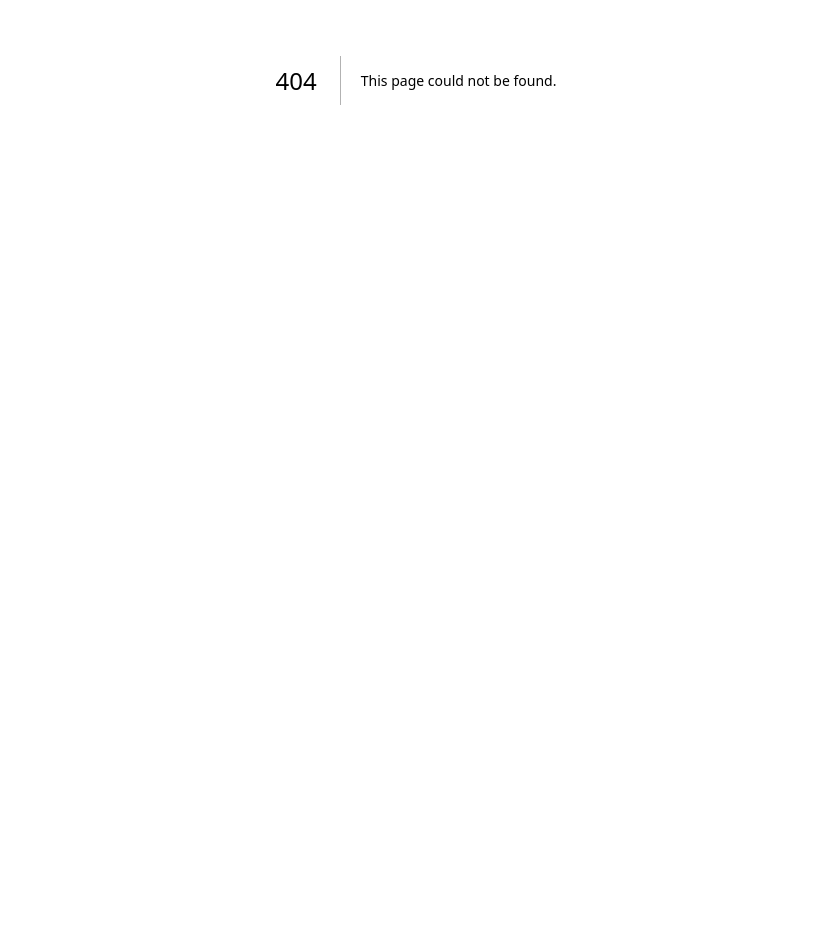
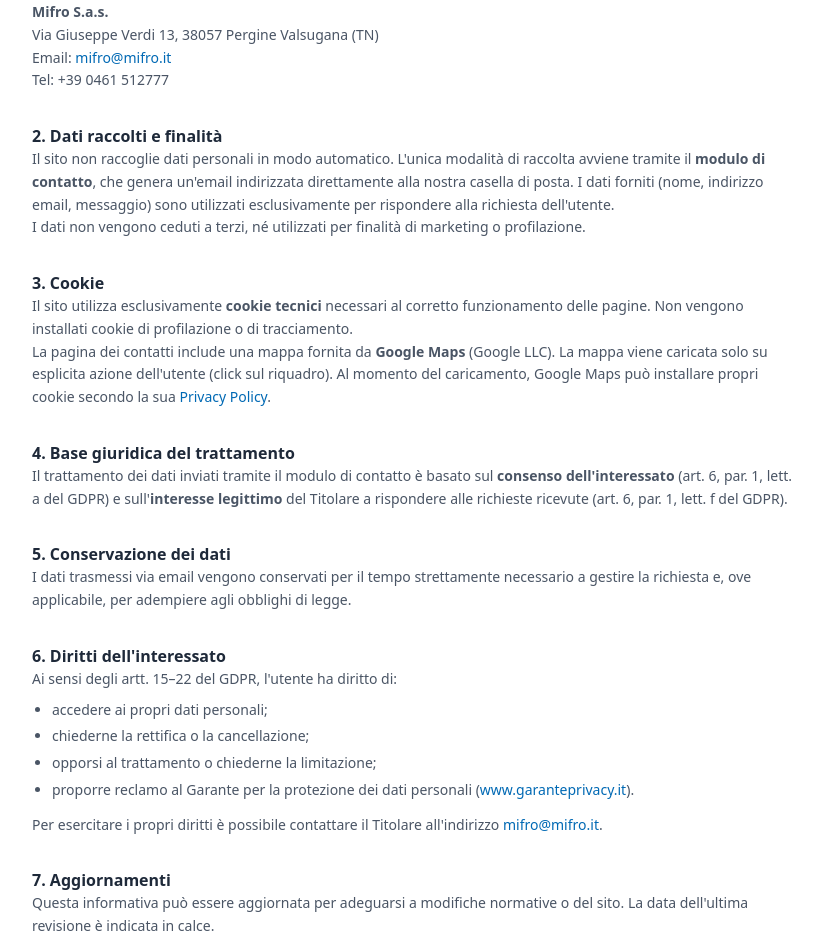
Before and after one commit to DavideMichelon10/mifro, a Next.js app: page /privacy in a window 1280 px wide. Before the commit this address had no page. Shown: the part 320-1272 px from the top of the page, without its empty margins (224-1046 px from the left). Before the commit the page ends 800 px from the top, so only its background shows below. Built offline with nearby package versions, Linux system fonts and the light colour scheme.

Commit message:
Pagina privacy

```diff
--- a/src/app/(site)/page.tsx
+++ b/src/app/(site)/page.tsx
@@ -6,6 +6,7 @@ import Section, { SectionHeader } from "@/components/Section";
 import Card from "@/components/Card";
 import { type IconName } from "@/components/Icons";
 import ScrollReveal from "@/components/ScrollReveal";
+import MapEmbed from "@/components/MapEmbed";
 
 export default function HomePage() {
   const { hero, services, sectors, partner, certifications, ctaFinal, contact, hoursShort } =
@@ -183,12 +184,8 @@ export default function HomePage() {
             </div>
 
             {contact.googleMapsEmbed ? (
-              <iframe
+              <MapEmbed
                 src={contact.googleMapsEmbed}
-                className="h-64 w-full rounded-xl border-0"
-                allowFullScreen
-                loading="lazy"
-                referrerPolicy="no-referrer-when-downgrade"
                 title="Posizione Mifro su Google Maps"
               />
             ) : (
--- /dev/null
+++ b/src/app/(site)/privacy/page.tsx
@@ -0,0 +1,103 @@
+import type { Metadata } from "next";
+import { siteConfig } from "@/content/site";
+import Section, { SectionHeader } from "@/components/Section";
+
+export const metadata: Metadata = {
+  title: "Privacy Policy – Mifro S.a.s.",
+  description:
+    "Informativa sul trattamento dei dati personali di Mifro S.a.s. ai sensi del Regolamento UE 2016/679 (GDPR).",
+  alternates: { canonical: "/privacy" },
+  robots: { index: false },
+};
+
+export default function PrivacyPage() {
+  const { contact } = siteConfig;
+  const year = new Date().getFullYear();
+
+  return (
+    <Section>
+      <SectionHeader
+        title="Privacy Policy"
+        subtitle="Informativa sul trattamento dei dati personali ai sensi del Regolamento UE 2016/679 (GDPR)"
+      />
+
+      <div className="prose prose-gray mx-auto max-w-3xl text-sm leading-relaxed text-gray-600">
+
+        <h2 className="mt-8 text-base font-semibold text-gray-800">1. Titolare del trattamento</h2>
+        <p>
+          <strong>Mifro S.a.s.</strong><br />
+          {contact.fullAddress}<br />
+          Email: <a href={`mailto:${contact.email}`} className="text-brand-600 hover:underline">{contact.email}</a><br />
+          Tel: {contact.phone}
+        </p>
+
+        <h2 className="mt-8 text-base font-semibold text-gray-800">2. Dati raccolti e finalità</h2>
+        <p>
+          Il sito non raccoglie dati personali in modo automatico. L'unica modalità di raccolta avviene
+          tramite il <strong>modulo di contatto</strong>, che genera un'email indirizzata direttamente
+          alla nostra casella di posta. I dati forniti (nome, indirizzo email, messaggio) sono utilizzati
+          esclusivamente per rispondere alla richiesta dell'utente.
+        </p>
+        <p>
+          I dati non vengono ceduti a terzi, né utilizzati per finalità di marketing o profilazione.
+        </p>
+
+        <h2 className="mt-8 text-base font-semibold text-gray-800">3. Cookie</h2>
+        <p>
+          Il sito utilizza esclusivamente <strong>cookie tecnici</strong> necessari al corretto
+          funzionamento delle pagine. Non vengono installati cookie di profilazione o di tracciamento.
+        </p>
+        <p>
+          La pagina dei contatti include una mappa fornita da <strong>Google Maps</strong> (Google LLC).
+          La mappa viene caricata solo su esplicita azione dell'utente (click sul riquadro). Al momento
+          del caricamento, Google Maps può installare propri cookie secondo la sua{" "}
+          <a
+            href="https://policies.google.com/privacy"
+            target="_blank"
+            rel="noopener noreferrer"
+            className="text-brand-600 hover:underline"
+          >
+            Privacy Policy
+          </a>.
+        </p>
+
+        <h2 className="mt-8 text-base font-semibold text-gray-800">4. Base giuridica del trattamento</h2>
+        <p>
+          Il trattamento dei dati inviati tramite il modulo di contatto è basato sul
+          <strong> consenso dell'interessato</strong> (art. 6, par. 1, lett. a del GDPR) e
+          sull'<strong>interesse legittimo</strong> del Titolare a rispondere alle richieste ricevute
+          (art. 6, par. 1, lett. f del GDPR).
+        </p>
+
+        <h2 className="mt-8 text-base font-semibold text-gray-800">5. Conservazione dei dati</h2>
+        <p>
+          I dati trasmessi via email vengono conservati per il tempo strettamente necessario a gestire
+          la richiesta e, ove applicabile, per adempiere agli obblighi di legge.
+        </p>
+
+        <h2 className="mt-8 text-base font-semibold text-gray-800">6. Diritti dell'interessato</h2>
+        <p>Ai sensi degli artt. 15–22 del GDPR, l'utente ha diritto di:</p>
+        <ul className="ml-5 mt-2 list-disc space-y-1">
+          <li>accedere ai propri dati personali;</li>
+          <li>chiederne la rettifica o la cancellazione;</li>
+          <li>opporsi al trattamento o chiederne la limitazione;</li>
+          <li>proporre reclamo al Garante per la protezione dei dati personali (<a href="https://www.garanteprivacy.it" target="_blank" rel="noopener noreferrer" className="text-brand-600 hover:underline">www.garanteprivacy.it</a>).</li>
+        </ul>
+        <p className="mt-3">
+          Per esercitare i propri diritti è possibile contattare il Titolare all'indirizzo{" "}
+          <a href={`mailto:${contact.email}`} className="text-brand-600 hover:underline">{contact.email}</a>.
+        </p>
+
+        <h2 className="mt-8 text-base font-semibold text-gray-800">7. Aggiornamenti</h2>
+        <p>
+          Questa informativa può essere aggiornata per adeguarsi a modifiche normative o del sito.
+          La data dell'ultima revisione è indicata in calce.
+        </p>
+
+        <p className="mt-10 text-xs text-gray-400">
+          Ultimo aggiornamento: {year} — Mifro S.a.s.
+        </p>
+      </div>
+    </Section>
+  );
+}
--- /dev/null
+++ b/src/components/MapEmbed.tsx
@@ -0,0 +1,42 @@
+"use client";
+
+import { useState } from "react";
+import { MapPin } from "lucide-react";
+
+interface MapEmbedProps {
+  src: string;
+  title?: string;
+}
+
+export default function MapEmbed({ src, title = "Mappa" }: MapEmbedProps) {
+  const [loaded, setLoaded] = useState(false);
+
+  if (loaded) {
+    return (
+      <iframe
+        src={src}
+        className="h-64 w-full rounded-xl border-0"
+        allowFullScreen
+        loading="lazy"
+        referrerPolicy="no-referrer-when-downgrade"
+        title={title}
+      />
+    );
+  }
+
+  return (
+    <button
+      type="button"
+      onClick={() => setLoaded(true)}
+      className="flex h-64 w-full cursor-pointer flex-col items-center justify-center gap-3 rounded-xl border border-dashed border-gray-300 bg-gray-50 text-center transition-colors hover:bg-gray-100"
+    >
+      <MapPin className="h-8 w-8 text-gray-400" />
+      <span className="text-sm font-medium text-gray-600">
+        Clicca per caricare la mappa
+      </span>
+      <span className="text-xs text-gray-400">
+        Google Maps potrebbe impostare cookie
+      </span>
+    </button>
+  );
+}
--- a/src/content/site.ts
+++ b/src/content/site.ts
@@ -355,7 +355,7 @@ export const siteConfig = {
       { label: "Soluzioni", href: "/soluzioni" },
       { label: "Chi siamo", href: "/chi-siamo" },
       { label: "Contatti", href: "/contatti" },
-      { label: "Privacy Policy", href: "#" }, // TODO: aggiungere pagina privacy
+      { label: "Privacy Policy", href: "/privacy" },
     ],
     credits: "Mifro S.a.s. – Tutti i diritti riservati.",
   },
```
